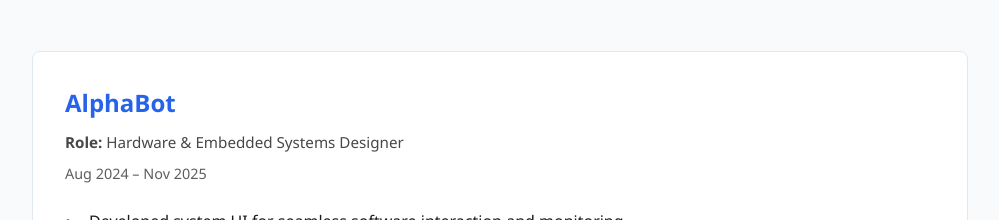
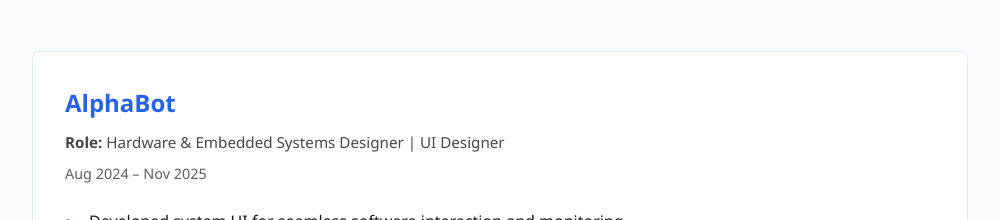
Before and after one commit to marze-zy/web-portfolio, a Next.js app: page / in a window 1280 px wide. Shown: the part 1284-1504 px from the top of the page, without its empty margins (140-1139 px from the left). Built offline with nearby package versions, Linux system fonts and the light colour scheme.

Commit message:
modify some parts

```diff
--- a/components/Projects.js
+++ b/components/Projects.js
@@ -4,7 +4,7 @@
 
 const PROJECT_DATA = {
   title: 'AlphaBot',
-  role: 'Hardware & Embedded Systems Designer',
+  role: 'Hardware & Embedded Systems Designer | UI Designer',
   date: 'Aug 2024 – Nov 2025',
   details: [
     'Developed system UI for seamless software interaction and monitoring.',
```
